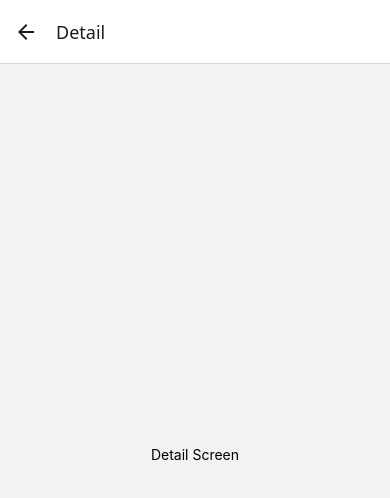
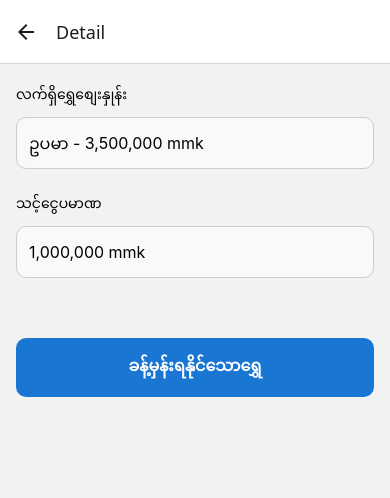
Before and after one commit to nann-shweli/Shwe-App, a React Native app: screen /Detail in a window 390 px wide. Shown: the top 498 px of the page. Built offline with nearby package versions, Linux system fonts and the light colour scheme.

Commit message:
add: gold value calculator depend on current rate

```diff
--- a/src/component/Input.tsx
+++ b/src/component/Input.tsx
@@ -53,6 +53,7 @@ const styles = StyleSheet.create({
     paddingVertical: 8,
     fontSize: 16,
     backgroundColor: '#f9f9f9',
+    height: 52,
   },
 });
 
--- a/src/screen/Detail.tsx
+++ b/src/screen/Detail.tsx
@@ -1,27 +1,119 @@
-import {useNavigation} from '@react-navigation/native';
+import {useState} from 'react';
 import {StyleSheet, Text, TouchableOpacity, View} from 'react-native';
 
+import Input from '../component/Input';
+
 const Detail = () => {
-  const navigation = useNavigation();
+  const [goldRateRaw, setGoldRateRaw] = useState('');
+  const [amount, setAmount] = useState('');
+  const [result, setResult] = useState('');
+
+  const convertYwayToText = (ywayValue: number) => {
+    const KYAT_PER_YWAY = 128;
+    const PAL_PER_YWAY = 8;
+    const kyat = Math.floor(ywayValue / KYAT_PER_YWAY);
+    const remainderAfterKyat = ywayValue % KYAT_PER_YWAY;
+    const pal = Math.floor(remainderAfterKyat / PAL_PER_YWAY);
+    const yway = parseFloat((remainderAfterKyat % PAL_PER_YWAY).toFixed(2));
+
+    let result = '';
+    if (kyat > 0) result += `${kyat} ကျပ် `;
+    if (pal > 0) result += `${pal} ပဲ `;
+    if (yway > 0) result += `${yway} ရွေး`;
+
+    return result.trim() || '0 ရွေး';
+  };
 
   const handleCalaulate = () => {
-    navigation.navigate('Home');
+    const goldRateNumber = parseFloat(goldRateRaw.replace(/,/g, '')) || 0;
+    const amountNumber = parseFloat(amount.replace(/,/g, '')) || 0;
+
+    const oneYwayValue = goldRateNumber / 128;
+    const estimateGetYway = amountNumber / oneYwayValue;
+    setResult(convertYwayToText(estimateGetYway));
   };
 
   return (
     <View style={styles.container}>
-      <TouchableOpacity onPress={handleCalaulate}>
-        <Text>Detail Screen</Text>
-      </TouchableOpacity>
+      <Input
+        label="လက်ရှိရွှေစျေးနှုန်း"
+        placeholder="ဥပမာ - 3,500,000 mmk"
+        value={goldRateRaw}
+        onChangeText={(text: any) => {
+          const cleaned = text.replace(/,/g, '');
+          if (!isNaN(Number(cleaned))) {
+            const formatted = Number(cleaned).toLocaleString('en-US');
+            setGoldRateRaw(formatted);
+          } else {
+            setGoldRateRaw('');
+          }
+        }}
+      />
+      <Input
+        label="သင့်ငွေပမာဏ"
+        placeholder="1,000,000 mmk"
+        value={amount}
+        onChangeText={(text: any) => {
+          const cleaned = text.replace(/,/g, '');
+          if (!isNaN(Number(cleaned))) {
+            const formatted = Number(cleaned).toLocaleString('en-US');
+            setAmount(formatted);
+          } else {
+            setAmount('');
+          }
+        }}
+      />
+
+      {result !== '' && (
+        <View style={styles.resultBox}>
+          <Text style={styles.resultText}>
+            ခန့်မှန်းရွှေချိန် : {result} ဝန်းကျင်
+          </Text>
+        </View>
+      )}
+      <View style={styles.buttonContainer}>
+        <TouchableOpacity style={styles.button} onPress={handleCalaulate}>
+          <Text style={styles.buttonText}>ခန့်မှန်းရနိုင်သောရွှေ</Text>
+        </TouchableOpacity>
+      </View>
     </View>
   );
 };
 
 const styles = StyleSheet.create({
   container: {
+    padding: 16,
+    justifyContent: 'center',
+  },
+  button: {
+    backgroundColor: '#1976d2',
+    paddingVertical: 12,
+    borderRadius: 10,
     flex: 1,
-    alignItems: 'center',
-    justifyContent: 'center',
+  },
+  buttonText: {
+    color: '#fff',
+    textAlign: 'center',
+    fontSize: 16,
+    fontWeight: 'bold',
+  },
+  buttonContainer: {flexDirection: 'row', gap: 20, marginTop: 40},
+  clearButton: {justifyContent: 'center'},
+  checkPrice: {right: 0, alignSelf: 'flex-end', marginBottom: 20},
+  textStyle: {fontWeight: 700},
+  resultBox: {
+    padding: 16,
+    backgroundColor: '#e8f5e9',
+    borderRadius: 12,
+    borderColor: '#81c784',
+    borderWidth: 1,
+    marginBottom: 24,
+  },
+  resultText: {
+    fontSize: 18,
+    color: '#2e7d32',
+    fontWeight: 'bold',
+    textAlign: 'center',
   },
 });
 
```
